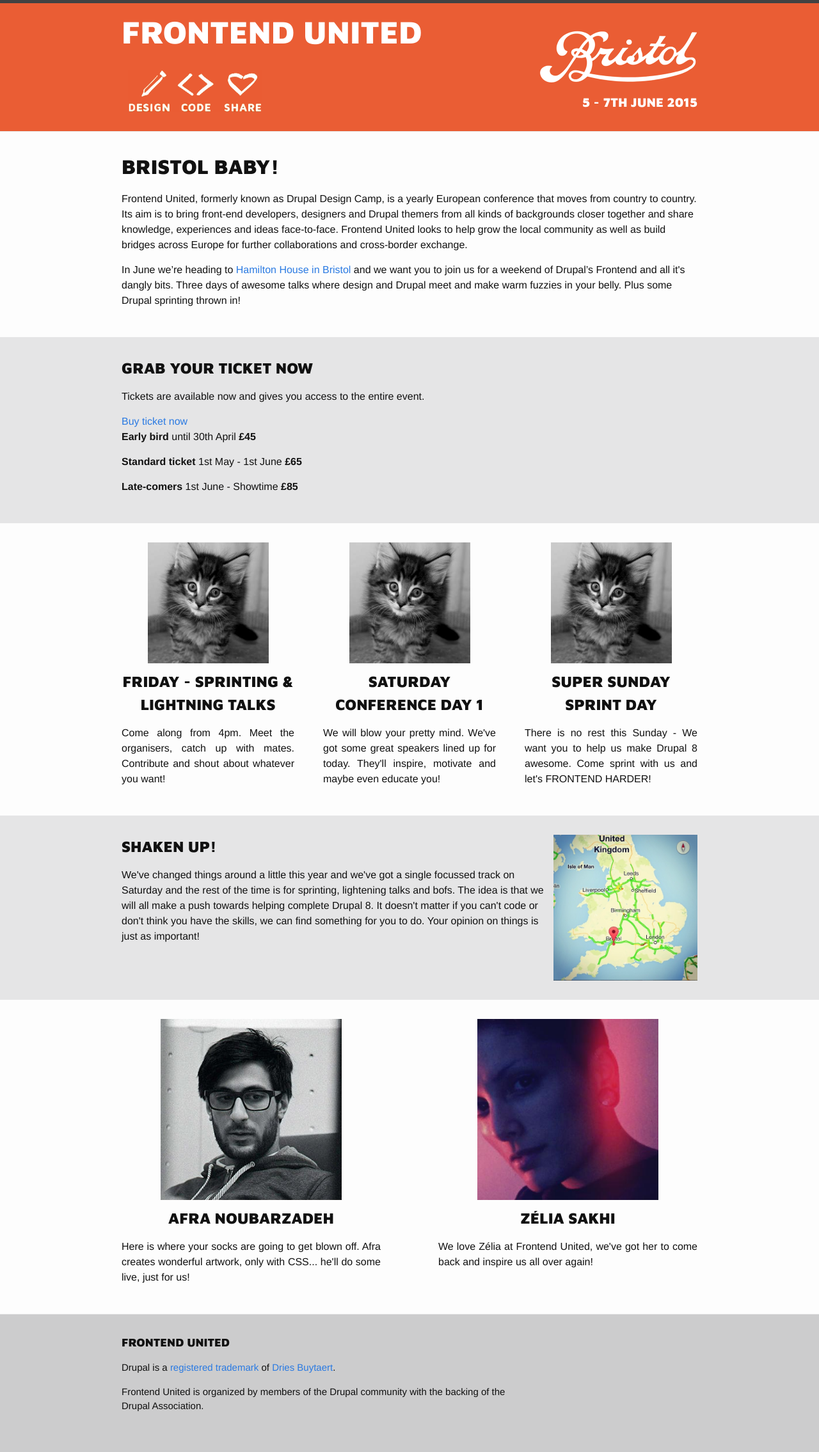
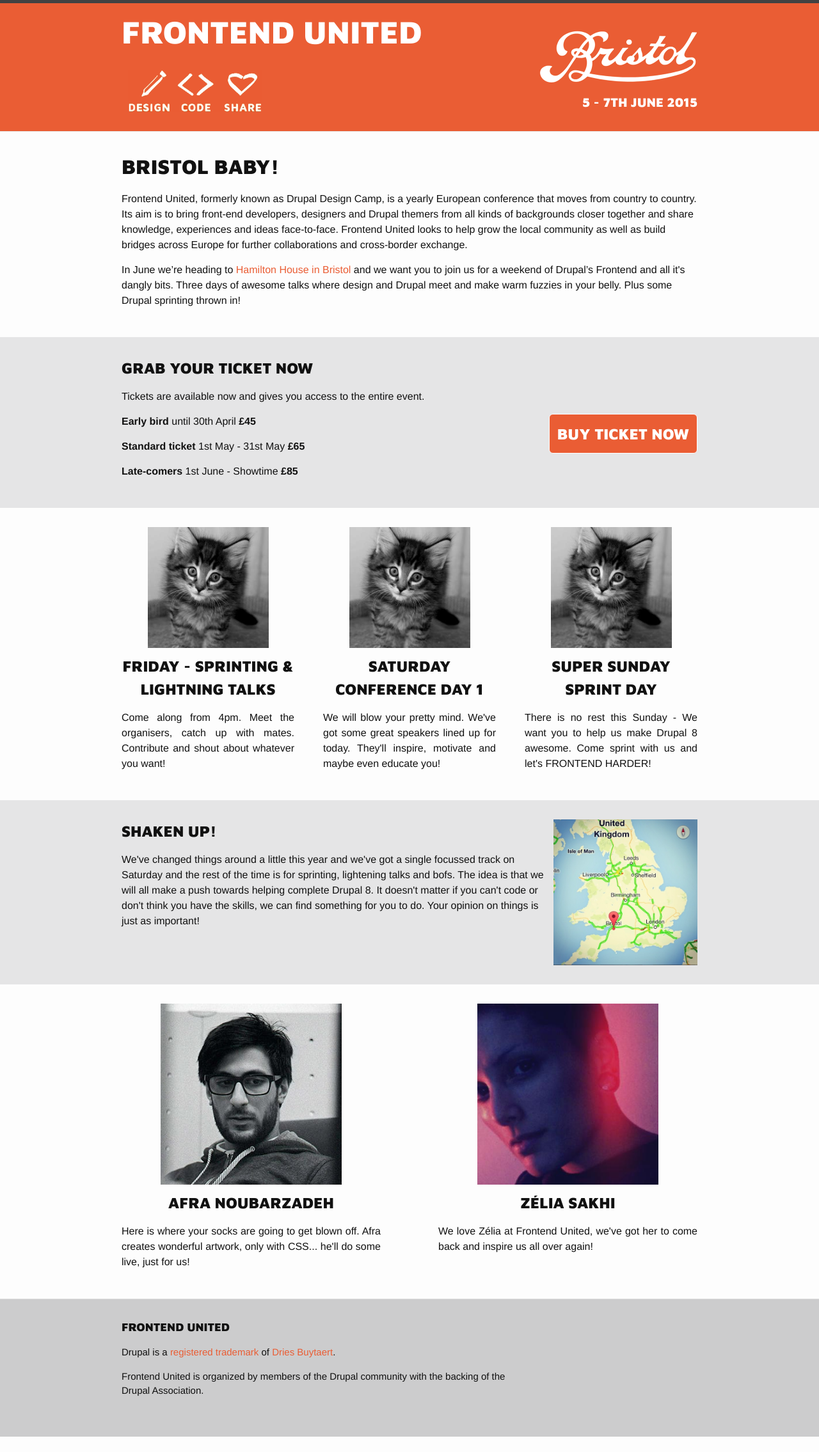
Before and after one commit to drupal-frontend/feu2015, a Jekyll site: the page built from index.html, in a window 1280 px wide. Shown: the whole page at 64% size. Built offline with Jekyll 4.4.1, drawn with Linux system fonts in a browser that asks for light colours; Markdown is read by kramdown in place of the engine named in the settings; after the commit the page ends 2246 px from its top, so only the background shows below that.

Commit message:
updated the header for mobile/tablet and added some nicer hover classes

```diff
--- a/_includes/photo-1-section.html
+++ b/_includes/photo-1-section.html
@@ -4,7 +4,7 @@
     <p>Tickets are available now and gives you access to the entire event.</p>
     <a href="https://ti.to/frontendunited/bristol-2015" class="button" title="Buy your ticket today"> Buy ticket now</a>
     <p><strong>Early bird</strong> until 30th April <strong>£45</strong> </p>
-    <p><strong>Standard ticket</strong> 1st May - 1st June <strong>£65</strong></p>
+    <p><strong>Standard ticket</strong> 1st May - 31st May <strong>£65</strong></p>
     <p><strong>Late-comers</strong> 1st June - Showtime <strong>£85</strong></p>
   </div>
 </div>
--- a/_sass/_base.scss
+++ b/_sass/_base.scss
@@ -108,8 +108,8 @@
     }
 }
 
-button {
-    background: orange;
+.button {
+    background: $brand-color;
     border: 1px solid white;
     border-radius: 6px;
     padding: 0.5em;
@@ -119,7 +119,24 @@
     font-weight: bold;
     text-transform: uppercase;
     float: right;
+    &:visited {
+        color: white;
+    }
+    &:hover {
+        background: darken($brand-color, 15%);
+        color: white;
+        text-decoration: none;
+    }
+    @media (max-width: 768px) {
+        clear: both;
+        float: none;
+        display: block;
+        margin-bottom: 1em;
+        text-align: center;
+    }
 }
+
+
 
 
 /**
--- a/_sass/_header.scss
+++ b/_sass/_header.scss
@@ -14,7 +14,7 @@
       overflow: hidden;
     }
     .site-logo {
-      @media (min-width: 960px) {
+      @media (min-width: 768px) {
         float: right;
       }
     }
@@ -27,6 +27,10 @@
       font-size: 50px;
       &:hover {
         text-decoration: none;
+      }
+       @media (max-width: 768px) {
+        font-size: 30px;
+        width: 100%; // push the Bristol logo below
       }
     }
     img {
@@ -44,7 +48,7 @@
       color: white;
       font-size: 20px;
       margin-top: 15px;
-      @media (min-width: 960px) {
+      @media (min-width: 768px) {
         float: right;
         clear: both;
       }
--- a/css/main.scss
+++ b/css/main.scss
@@ -15,7 +15,7 @@
 
 $text-color:       #111;
 $background-color: #fdfdfd;
-$brand-color:      #2a7ae2;
+$brand-color:      #ea5d34;
 
 $grey-color:       #828282;
 $grey-color-light: lighten($grey-color, 40%);
```
